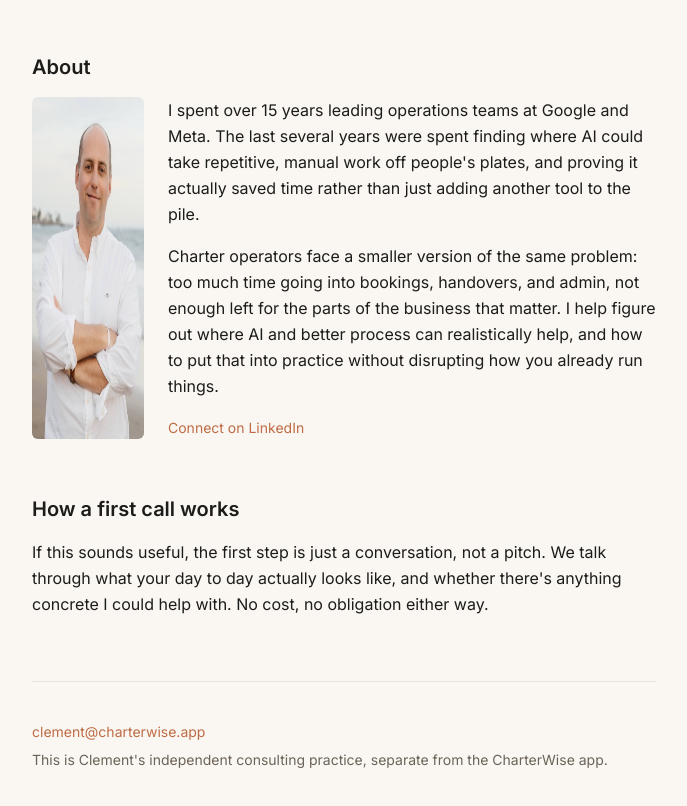
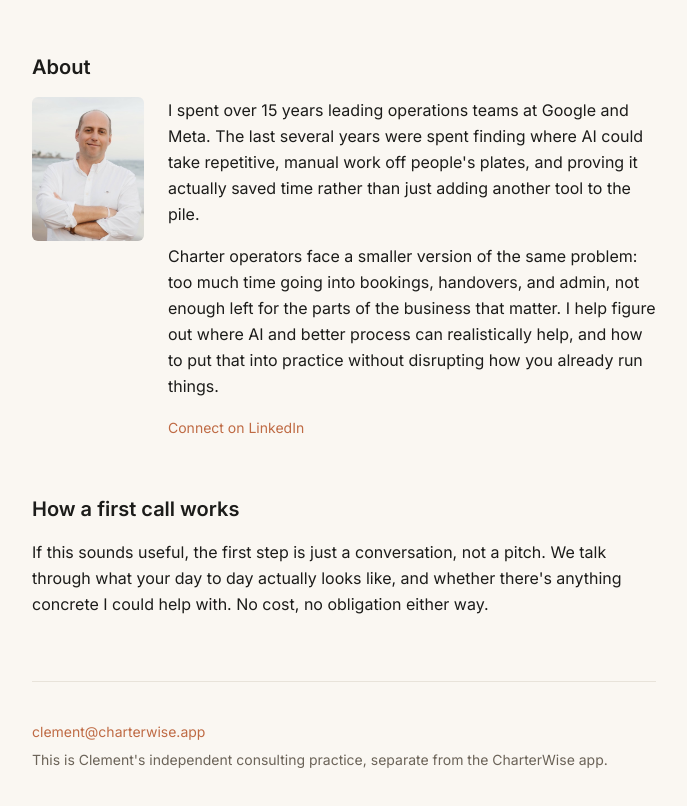
Before and after one commit to clemtoulemonde-ship-it/charterwise-consulting, an Astro site: page / in a window 1280 px wide. Shown: the part 1022-1828 px from the top of the page, without its empty margins (296-983 px from the left). Built offline with nearby package versions, Linux system fonts and the light colour scheme; Astro itself is replaced by a stand-in of ours.

Commit message:
Fix distorted photo aspect ratio with fixed box + object-cover

```diff
--- a/src/pages/index.astro
+++ b/src/pages/index.astro
@@ -76,7 +76,7 @@ const email = 'clement@charterwise.app';
           alt="Clement Toulemonde"
           width="410"
           height="600"
-          class="w-28 h-auto rounded-md mb-4 sm:mb-0 sm:flex-shrink-0"
+          class="w-28 h-36 object-cover object-top rounded-md mb-4 sm:mb-0 sm:flex-shrink-0"
         />
         <div>
           <p class="leading-relaxed mb-4">
```
